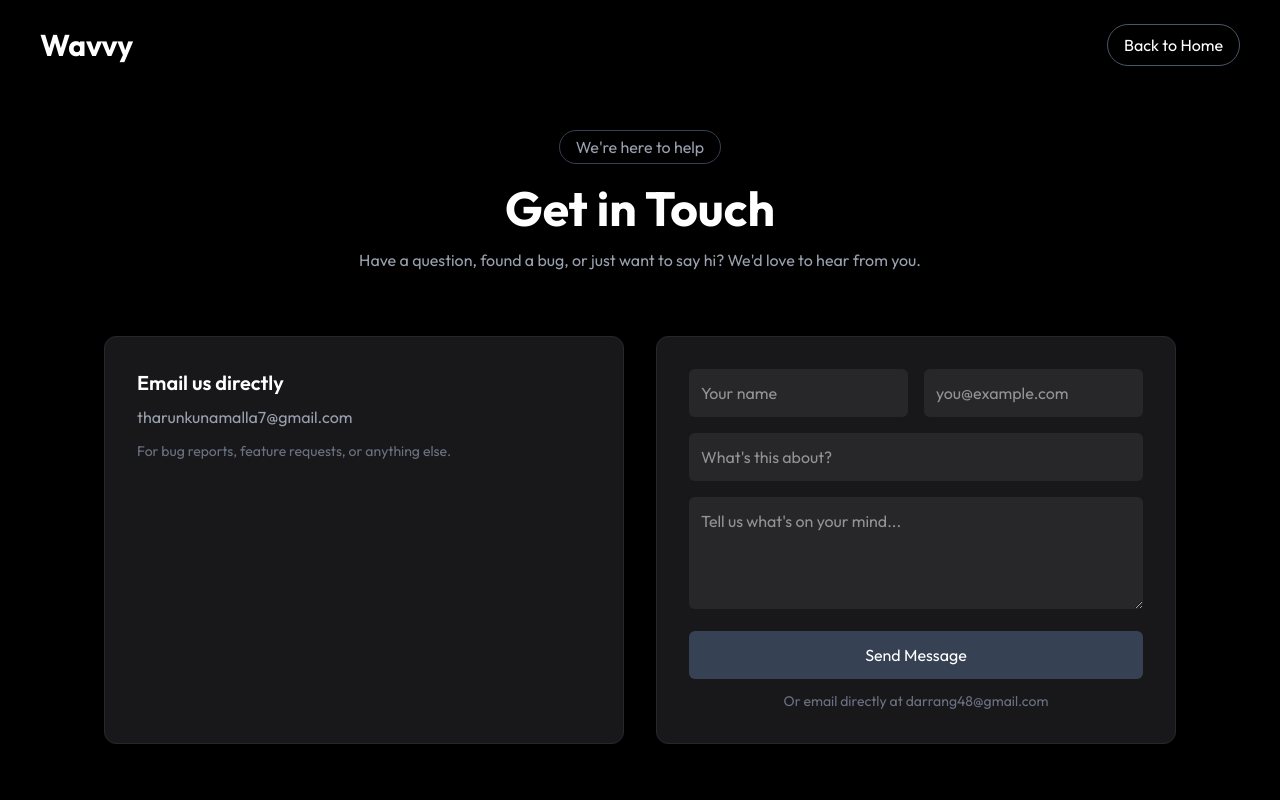
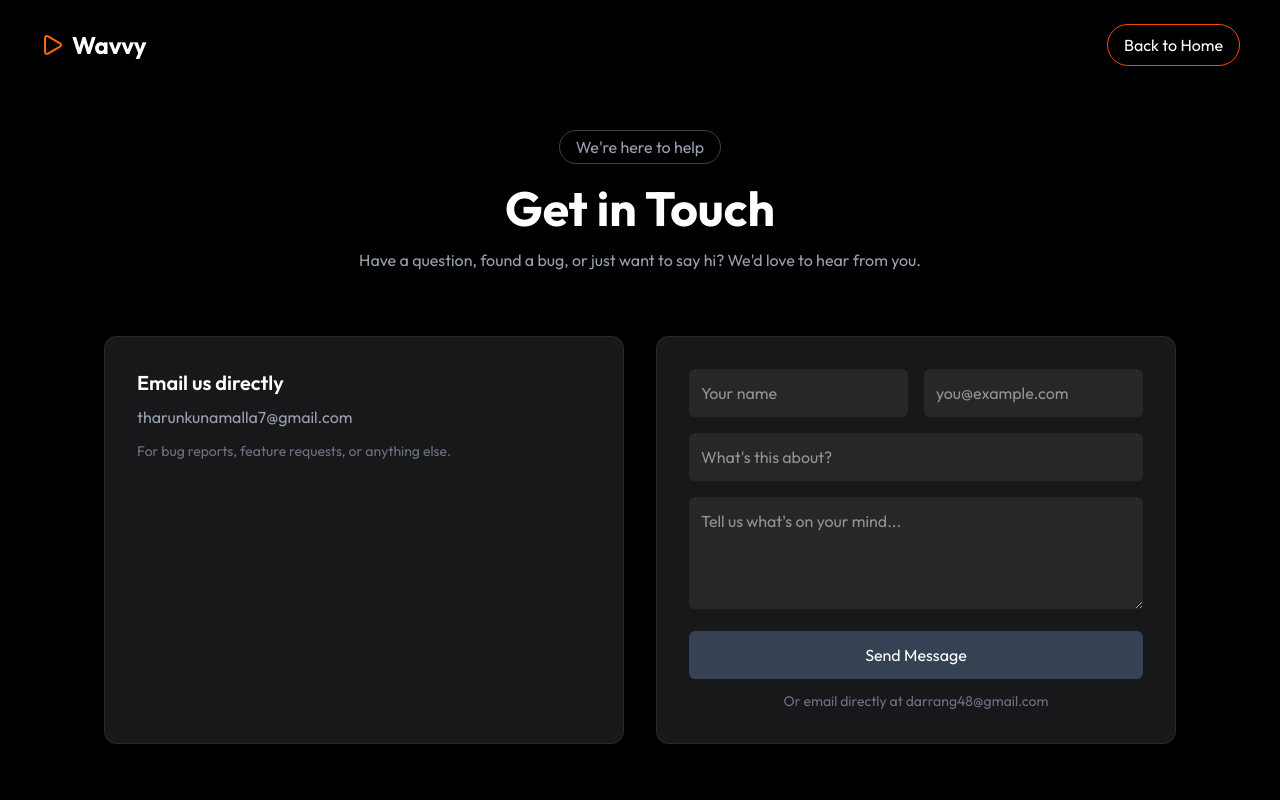
Before and after one commit to Tharunkunamalla/Wavvy, a React (Vite) app in the folder client/: page /contact in a window 1280 px wide. Shown: the top 800 px of the page. Built offline with nearby package versions, Linux system fonts and the light colour scheme; no server answers.

Commit message:
feat: Initialize client application with routing, protected routes, and a landing page featuring room creation, joining, and recent room display.

```diff
--- a/client/src/pages/AboutUs.jsx
+++ b/client/src/pages/AboutUs.jsx
@@ -11,7 +11,7 @@ const About = () => {
           </h1>
 
           <button
-            className="border border-gray-300 px-5 py-2 rounded-full hover:bg-gray-900"
+            className="border border-orange-600 px-5 py-2 rounded-full hover:bg-orange-600"
             onClick={() => (window.location.href = "/")}
           >
             Back to Home
--- a/client/src/pages/ContactUs.jsx
+++ b/client/src/pages/ContactUs.jsx
@@ -1,12 +1,15 @@
 import FAQItem from "../components/FAQItem.jsx";
+import { Play } from "lucide-react";
 const Contact = () => {
   return (
     <div className="min-h-screen bg-black text-white flex flex-col">
       {/* Navbar */}
       <div className="flex justify-between items-center px-10 py-6">
-        <h1 className="text-3xl font-bold">Wavvy</h1>
+        <h1 className="text-2xl font-bold flex items-center gap-2">
+          <Play className="text-orange-500" /> Wavvy
+        </h1>
 
-        <button className="border border-gray-600 px-4 py-2 rounded-full hover:bg-gray-800" onClick={()=> window.location.href="/" }>
+        <button className="border border-orange-600 px-4 py-2 rounded-full hover:bg-orange-600" onClick={()=> window.location.href="/" }>
           Back to Home
         </button>
       </div>
```
